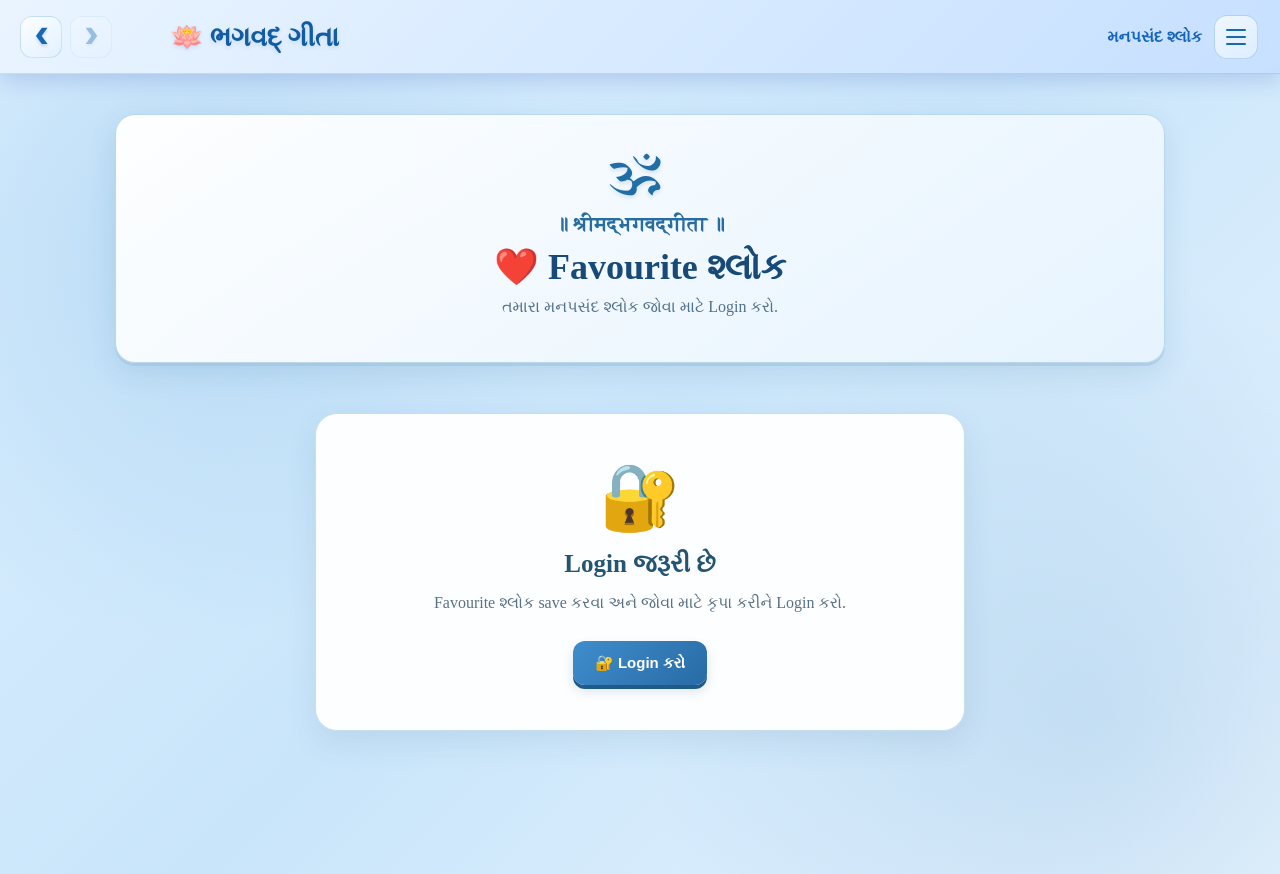
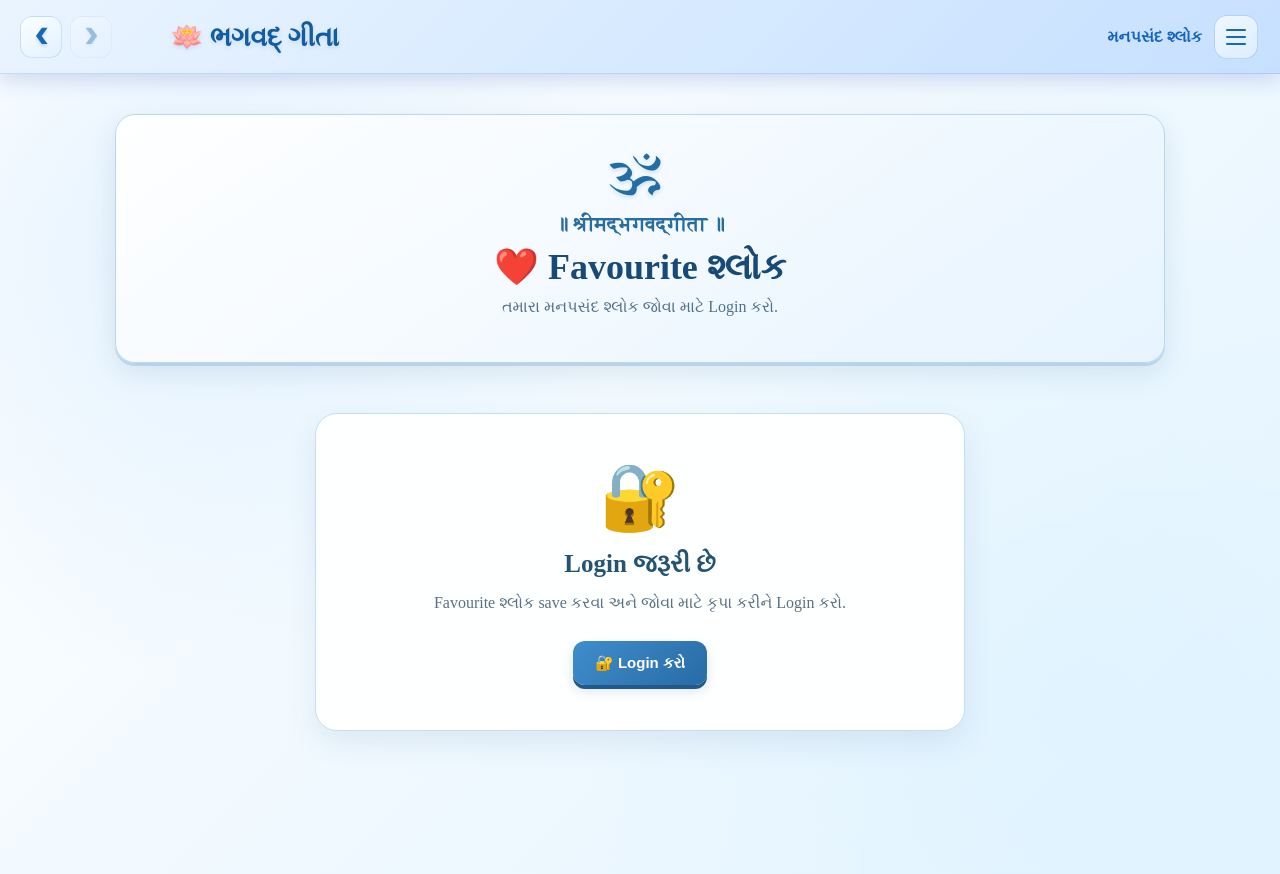
Before and after one commit to aambaliyamanav-star/bhagavad-gita-website, a React (Vite) app in the folder frontend/: page /favorites in a window 1280 px wide. Built offline with nearby package versions, Linux system fonts and the light colour scheme.

Commit message:
Update favourite light mode gradient

```diff
--- a/frontend/src/pages/FavouriteShlokas.css
+++ b/frontend/src/pages/FavouriteShlokas.css
@@ -4,32 +4,30 @@
 ===================================================== */
 
 .favourite-page {
-
   min-height: 100vh;
-
   padding: 40px 20px 70px;
+  box-sizing: border-box;
 
   background:
     radial-gradient(
       circle at 15% 20%,
-      rgba(55, 145, 210, 0.18),
-      transparent 32%
+      rgba(190, 225, 255, 0.35),
+      transparent 35%
     ),
     radial-gradient(
       circle at 85% 80%,
-      rgba(35, 110, 180, 0.14),
-      transparent 35%
+      rgba(215, 240, 255, 0.45),
+      transparent 40%
     ),
     linear-gradient(
       135deg,
-      #dcefff 0%,
-      #c9e5fa 48%,
-      #e8f5ff 100%
+      #ffffff 0%,
+      #f0f9ff 50%,
+      #e4f4ff 100%
     );
 
   color: #173f63;
 }
-
 
 /* =====================================================
    HEADER BOX
```
